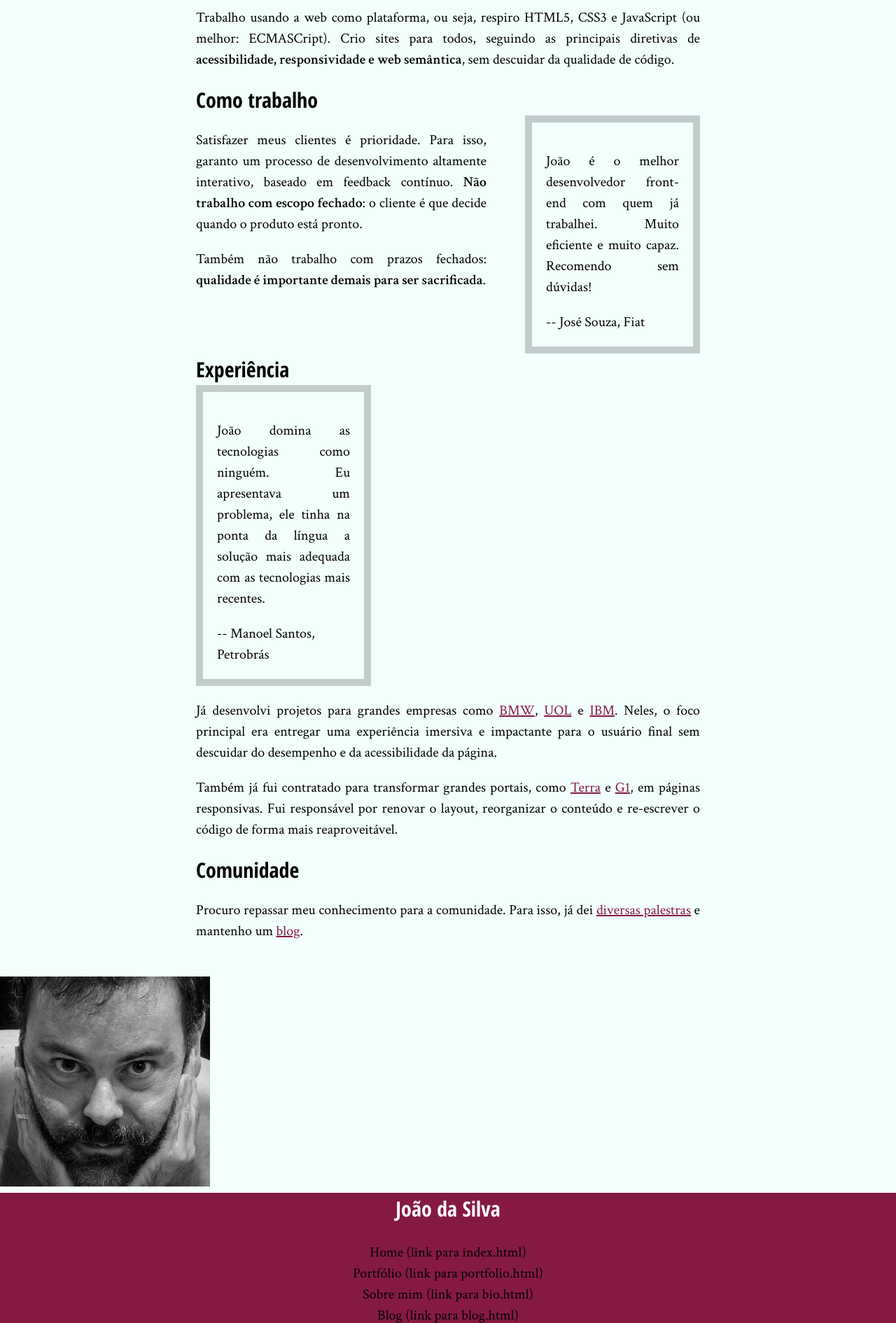
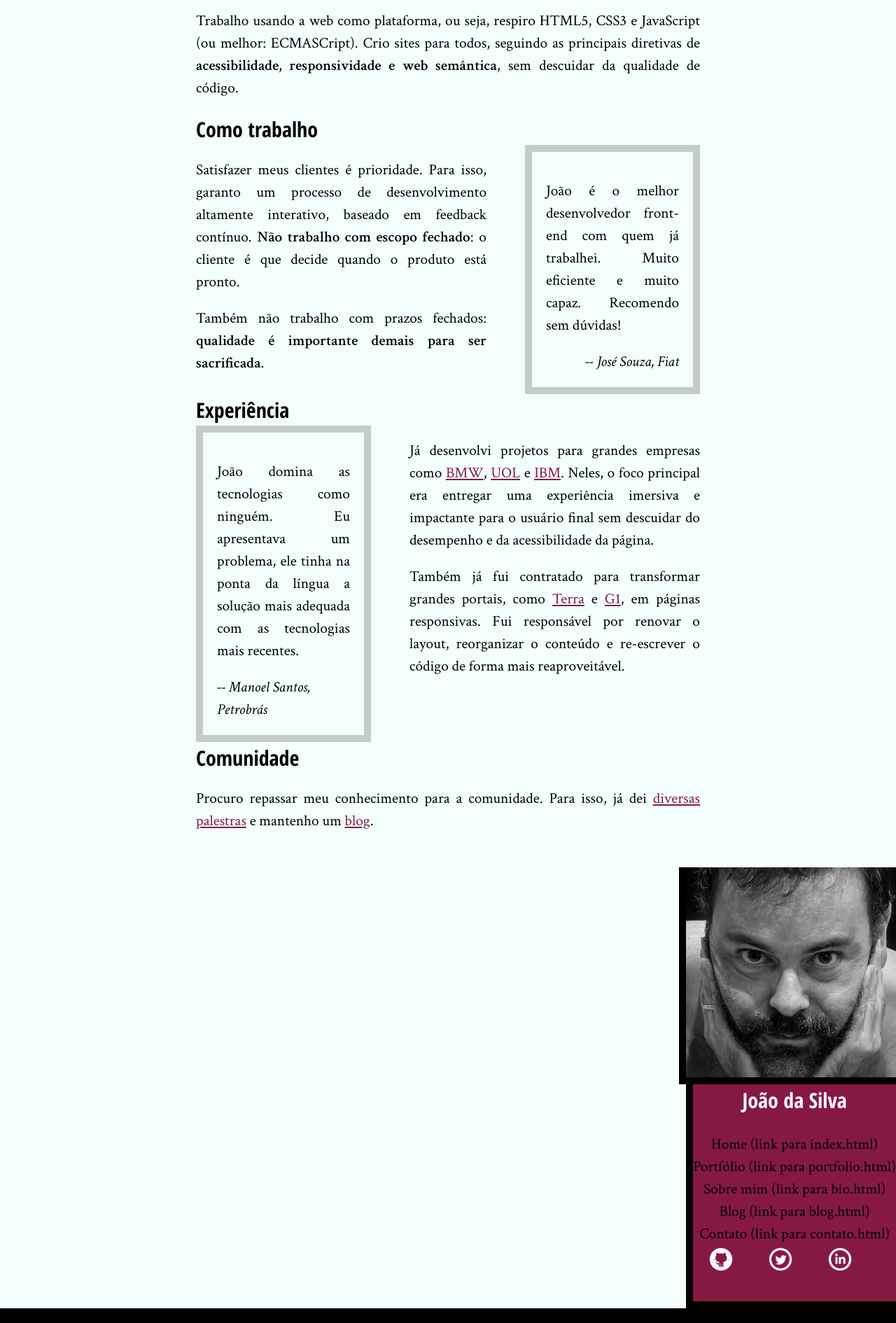
Before and after one commit to GabryelleSS/portfolio-joao-da-silva, a plain HTML site: page bio.html in a window 1280 px wide. Shown: the part 260-2150 px from the top of the page at 70% size. Drawn offline with Linux system fonts and the light colour scheme.

Commit message:
Arrumando o posicionamento da barra de navegacao

```diff
--- a/_css/site.css
+++ b/_css/site.css
@@ -1,13 +1,13 @@
 body{
     background-color: #F2FFFC;
     font-family: "Crimson Text", "Times New Roman", serif;
-    font-size: 20px;
+    font-size: 16pt;
     line-height: 1.5;
 }
 
 h1, h2{
     font-family: "Open Sans Condensed", "Arial", sans-serif;
-    clear: right;
+    clear: both;
 }
 
 h1{
@@ -36,7 +36,17 @@ blockquote{
 }
 
 .fiat{
+    float: left;
+    margin-right: 55px;
+}
 
+cite{
+    font-style: italic;
+    float: right;
+}
+
+.subtitulo-texto{
+    clear: both;
 }
 
 aside a{
@@ -159,3 +169,21 @@ article footer a{
 nav a{
     text-transform: lowercase;
 }
+
+img, aside{
+    float: right;
+    border-left: 10px solid black;
+    border-bottom: 10px solid black;
+    clear: both;
+    box-sizing: border-box;
+}
+
+img .navegacao-site{
+    width: 15%;
+    box-sizing: border-box;
+    float: right;
+}
+
+.rodape{
+    clear: right;
+}
--- a/bio.html
+++ b/bio.html
@@ -35,7 +35,7 @@
                 sem descuidar da qualidade de código.
             </p>
 
-            <h2>Como trabalho</h2>
+            <h2 class="subtitulo-texto">Como trabalho</h2>
 
             <blockquote class="citacoes-profissionais petrobras">
                 <p>João é o melhor desenvolvedor front-end com quem já trabalhei. Muito eficiente e muito capaz. Recomendo
@@ -54,7 +54,7 @@
 
             <p>Também não trabalho com prazos fechados: <strong>qualidade é importante demais para ser sacrificada</strong>.</p>
 
-            <h2>Experiência</h2>
+            <h2 lass="subtitulo-texto">Experiência</h2>
 
             <blockquote class="citacoes-profissionais fiat">
                 <p>
@@ -81,7 +81,7 @@
                 por renovar o layout, reorganizar o conteúdo e re-escrever o código de forma mais reaproveitável.
             </p>
 
-            <h2>Comunidade</h2>
+            <h2 lass="subtitulo-texto">Comunidade</h2>
 
             <p>
                 Procuro repassar meu conhecimento para a comunidade. Para isso, já dei <a href="portfolio.com">diversas
@@ -90,11 +90,11 @@
         </div>
     </main>
 
-    <img src="_img/eu.jpg" alt="Foto de João da Silva">
+    <img src="_img/eu.jpg" alt="Foto de João da Silva" class="minha-foto">
     <aside class="barra-de-nav">
         <div>
             <h1>João da Silva</h1>
-            <nav>
+            <nav class="navegacao-site">
                 <ul>
                     <li>Home (link para index.html)</li>
                     <li>Portfólio (link para portfolio.html)</li>
```
